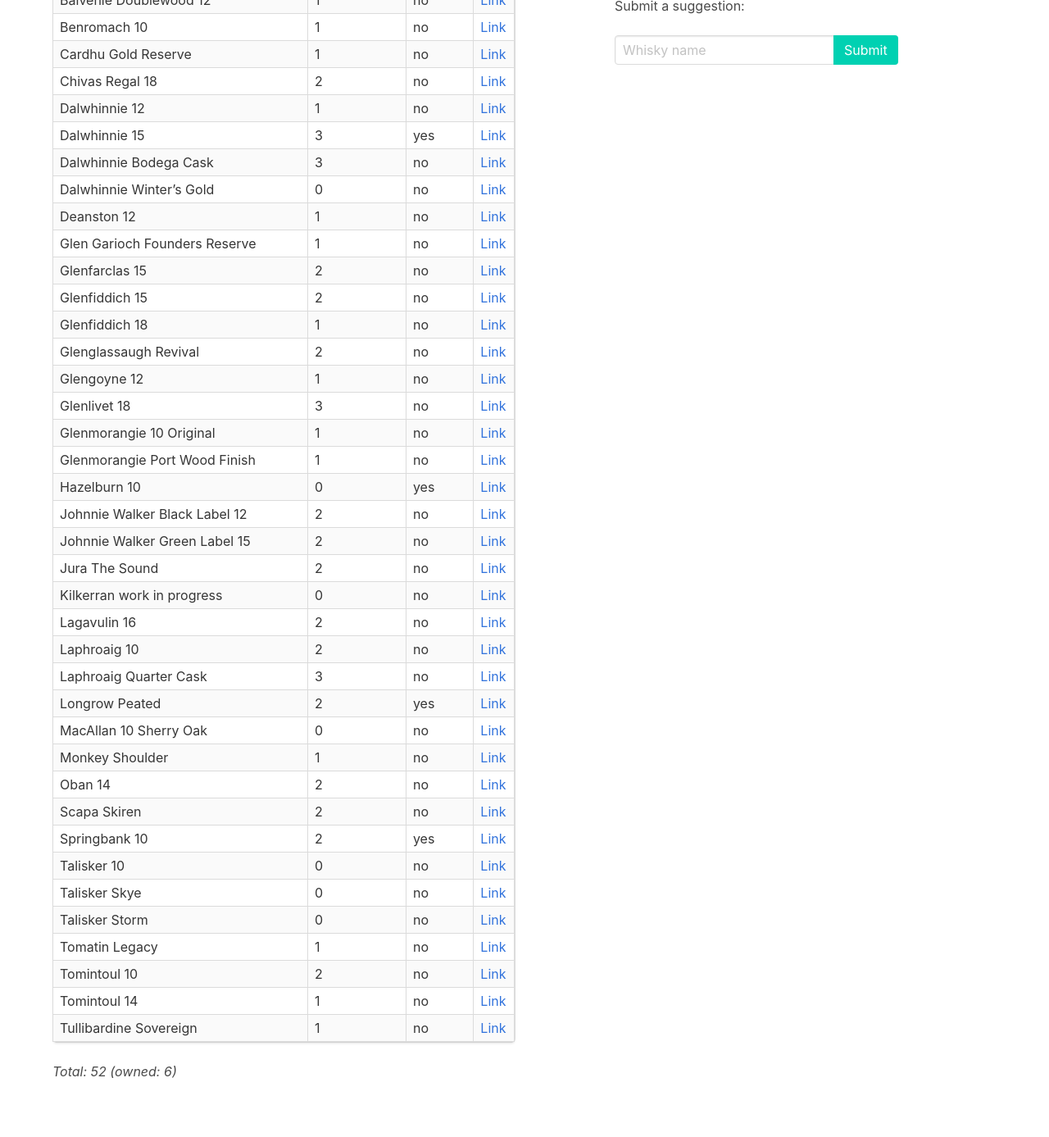
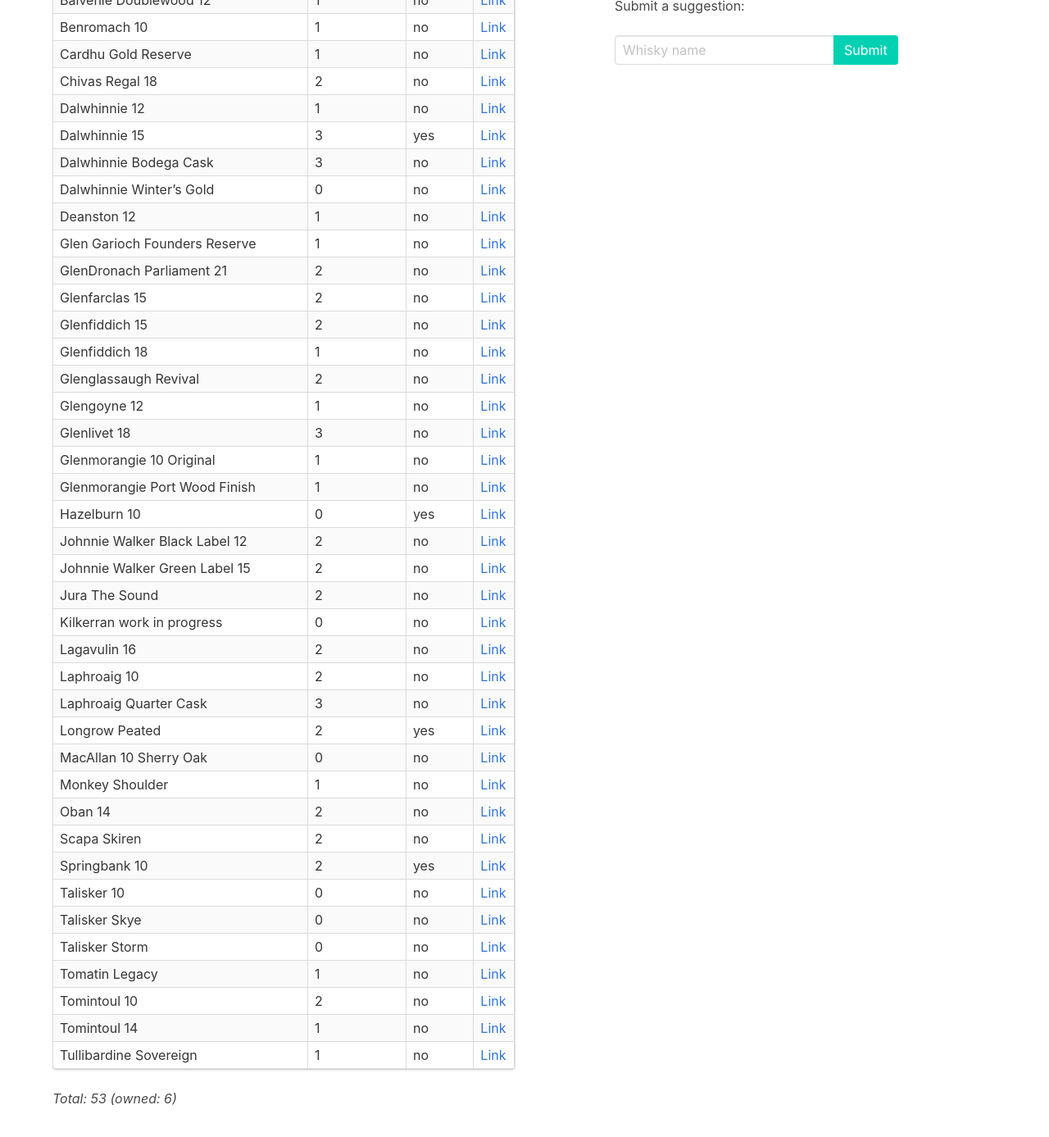
Before and after one commit to grega/whisky, a Jekyll site: the page built from scottish.html, in a window 1280 px wide and 1400 px high, scrolled down 828 px. Shown: the top 1387 px of the window at 82% size. Built offline with Jekyll 4.4.1, drawn with Linux system fonts in a browser that asks for light colours; nearby versions of some CDN libraries.

Commit message:
Update tried.yml

```diff
--- a/_data/scottish/tried.yml
+++ b/_data/scottish/tried.yml
@@ -159,3 +159,6 @@
 - name: Annandale Man O'Sword Single Cask
   rating: 3
   owned: true
+
+- name: GlenDronach Parliament 21
+  rating: 2
```
